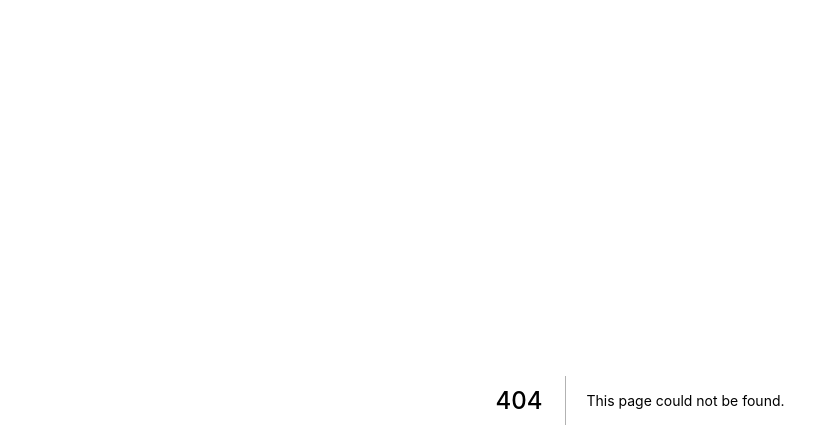
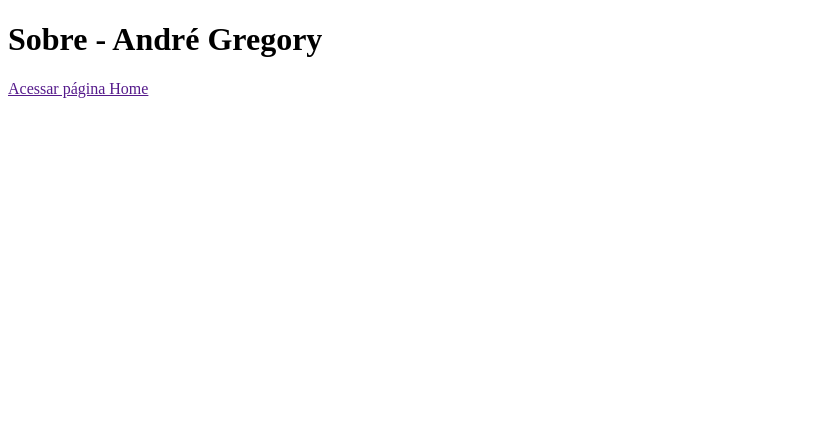
Before and after one commit to gregoryandre/ideia-unica, a Next.js app: page /sobre in a window 1280 px wide. Before the commit this address had no page. Shown: the top 448 px of the page, without its empty margins (0-839 px from the left). Built offline with nearby package versions, Linux system fonts and the light colour scheme.

Commit message:
inclusao da pagina sobre

```diff
--- /dev/null
+++ b/pages/sobre.js
@@ -0,0 +1,14 @@
+import { useState } from 'react';
+import Link from 'next/link';
+function Sobre(){
+        return (
+            <div>
+                <h1>Sobre - André Gregory</h1>
+                <Link href="">
+                    <a>Acessar página Home</a>
+                </Link>
+            </div>
+        )
+}
+
+export default Sobre
```
Also changed, not shown: pages/index.js (+6 -1 lines).
